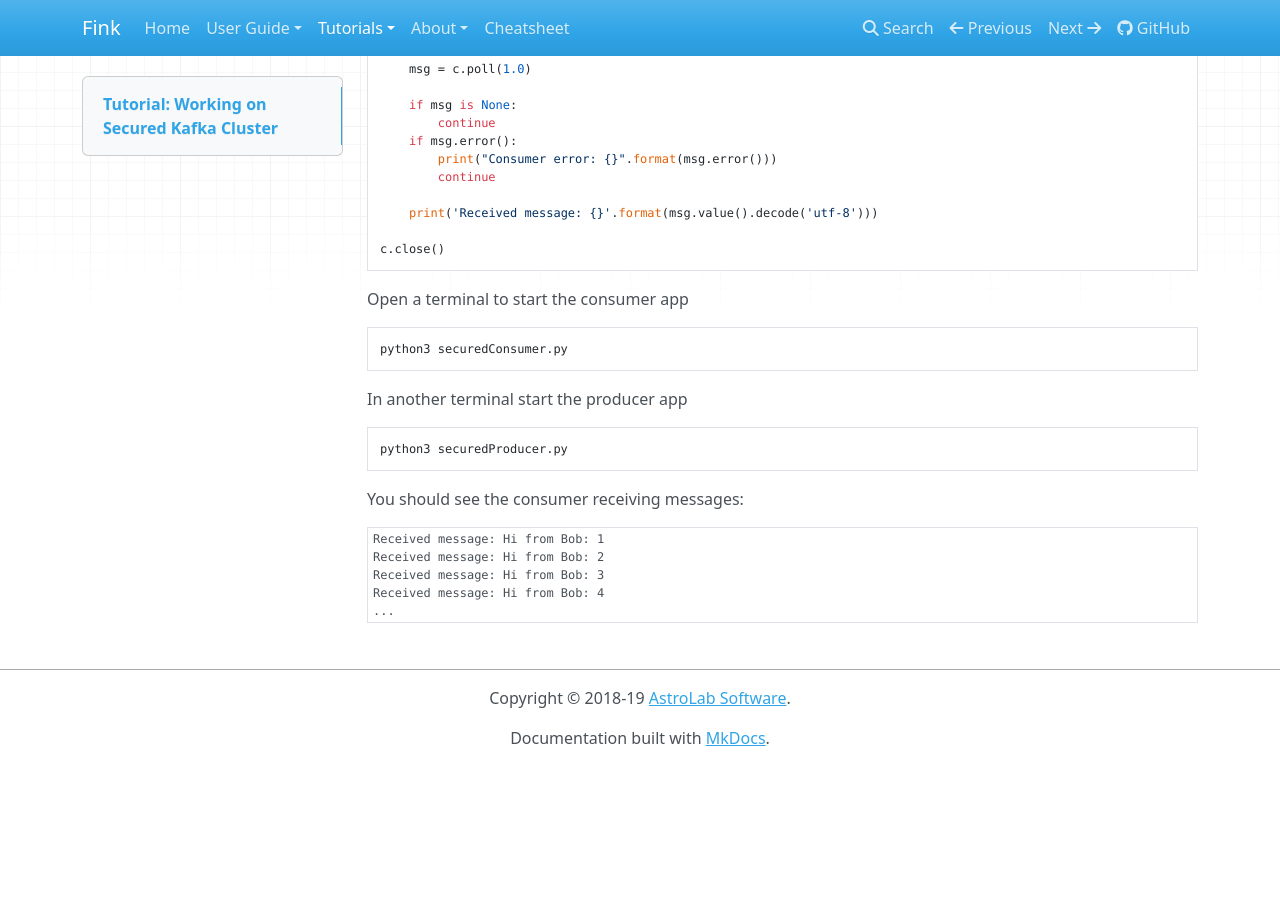
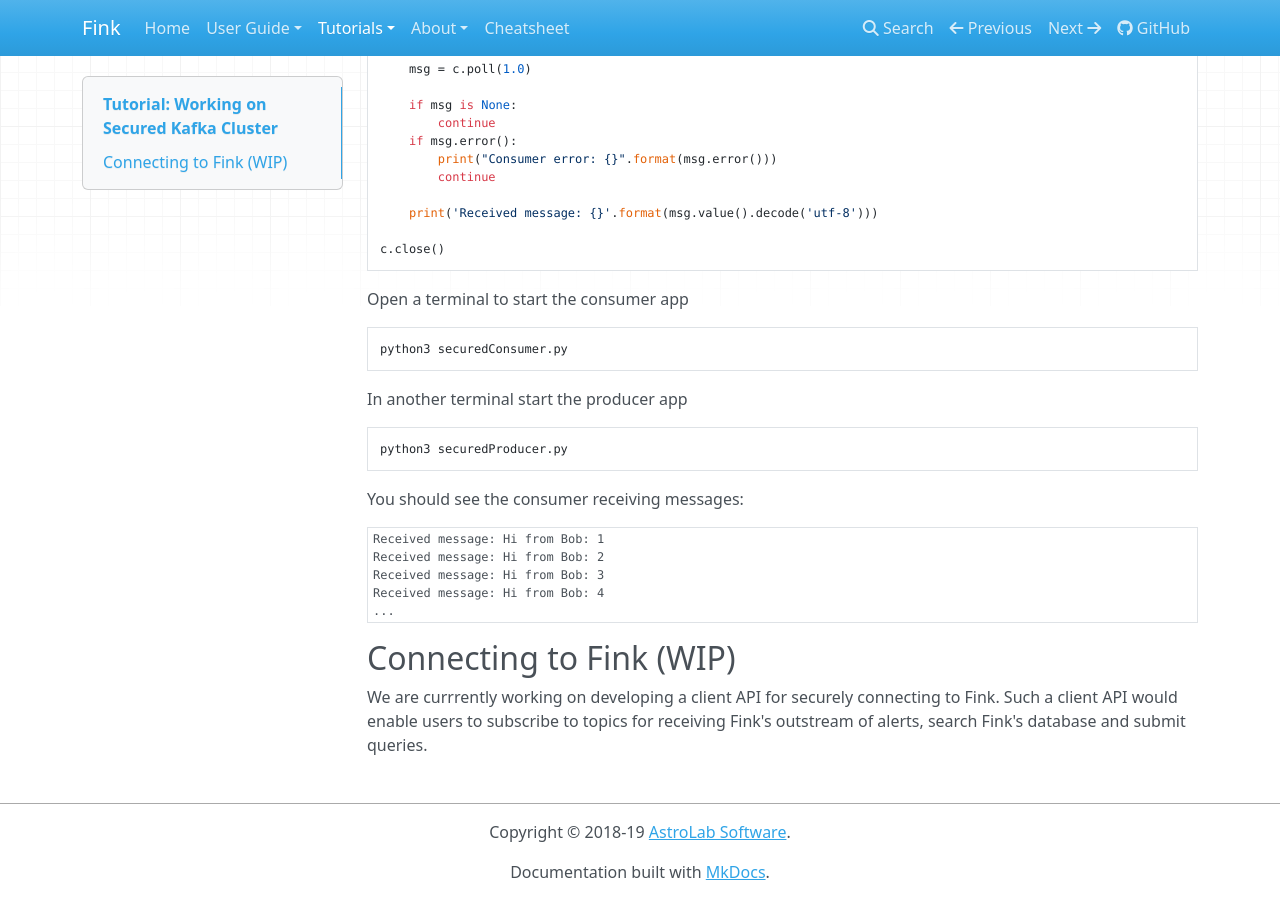
Before and after one commit to astrolabsoftware/fink, an MkDocs documentation site: the page built from docs/tutorials/secured_kafka.md, in a window 1280 px wide and 900 px high, scrolled down 2775 px. Built offline with MkDocs 1.6.1, drawn with Linux system fonts in a browser that asks for light colours; nearby versions of some CDN libraries; before the commit the page ends 3541 px from its top, so only the background shows below that; some of the changed text lies outside the part shown.

Commit message:
minor update to doc

````diff
--- a/docs/tutorials/secured_kafka.md
+++ b/docs/tutorials/secured_kafka.md
@@ -65,7 +65,7 @@ fink_kafka --authentication -a -u Alice -p Alice-secret
 ### Authorization
 
 ACLs which are stored in Zookeeper can be modified (add / remove) using `fink_kafka --authorization`.
-Execute `fink_kafka --authorization -h` to get the help message:
+To get the help message, Execute `fink_kafka --authorization -h`:
 ```plain
 Usage:
        fink_kafka --authorization [-a] [-d] [-u user] [-H host] [-c consumer-group] [-p] [-t topic] [-h]
@@ -169,3 +169,7 @@ Received message: Hi from Bob: 3
 Received message: Hi from Bob: 4
 ...
 ```
+## Connecting to Fink (WIP)
+We are currrently working on developing a client API for securely connecting
+to Fink. Such a client API would enable users to subscribe to topics for receiving
+Fink's outstream of alerts, search Fink's database and submit queries.
````
Also changed, not shown: other parts of docs/tutorials/secured_kafka.md (+1 -1 lines).
